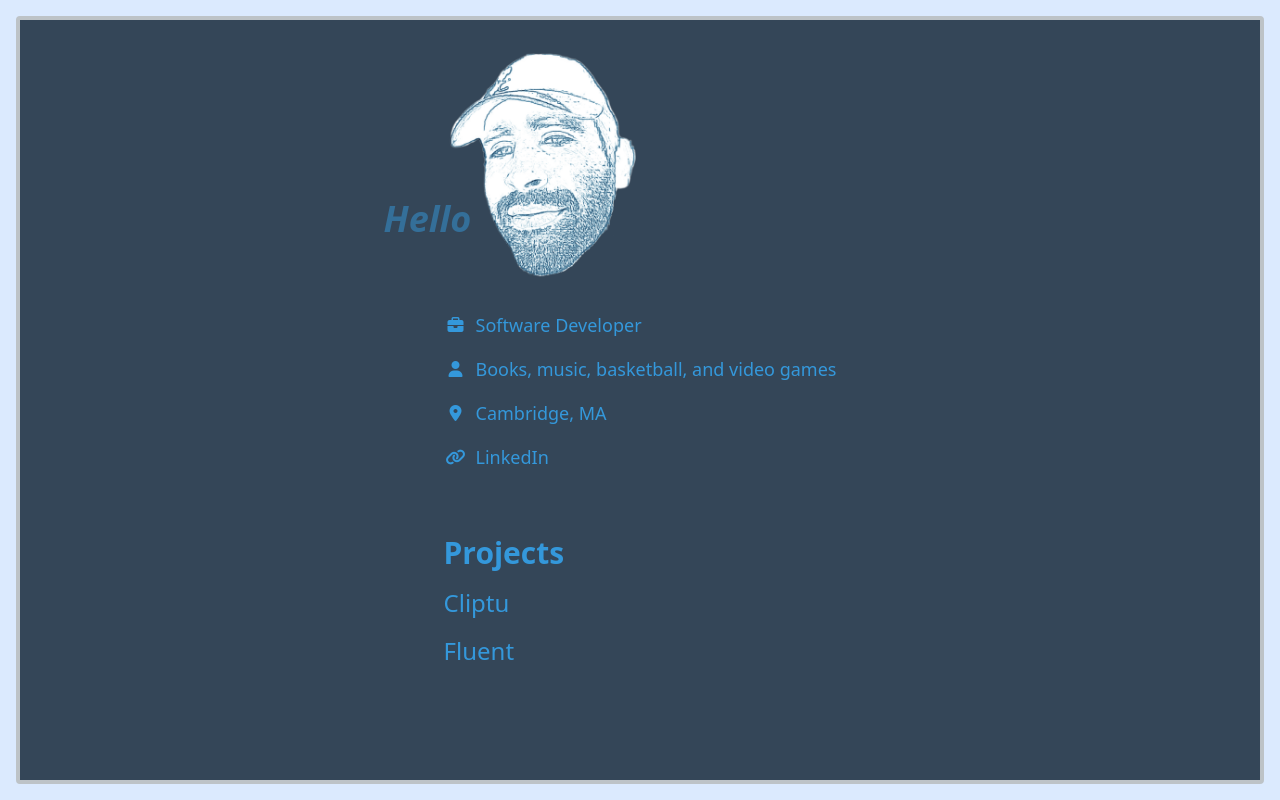
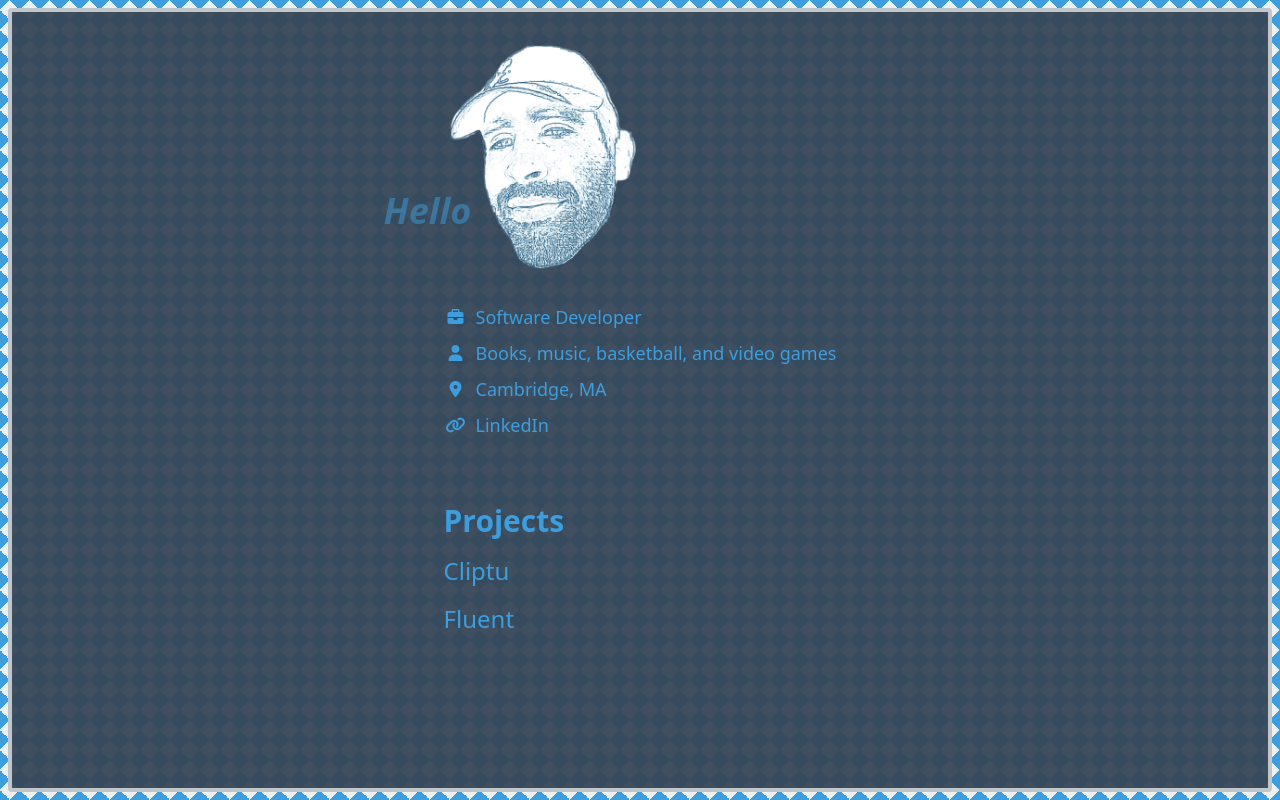
Before and after one commit to adam-zakaria/blog_rewrite, a plain HTML site: page index.html in a window 1280 px wide. Drawn offline with nearby package versions, Linux system fonts and the light colour scheme.

Commit message:
Add bg anim

```diff
--- a/index.html
+++ b/index.html
@@ -9,12 +9,27 @@
     <script src="https://unpkg.com/@heroicons/v2/24/outline"></script>
     <link rel="stylesheet" href="https://cdnjs.cloudflare.com/ajax/libs/font-awesome/6.5.1/css/all.min.css">
     <style>
+      @keyframes moveBackground {
+        0% { background-position: 0% 0%; }
+        50% { background-position: 100% 100%; }
+        100% { background-position: 0% 0%; }
+      }
+      .background {
+        background-image:
+          linear-gradient(135deg, #ECF0F1 25%, transparent 25%),
+          linear-gradient(225deg, #ECF0F1 25%, transparent 25%),
+          linear-gradient(45deg, #ECF0F1 25%, transparent 25%),
+          linear-gradient(315deg, #ECF0F1 25%, #3498DB 25%);
+        background-position: 10px 0, 10px 0, 0 0, 0 0;
+        background-size: 20px 20px;
+        animation: moveBackground 20s ease-in-out infinite;
+      }
     </style>
     <link href="style.css" rel="stylesheet">
   </head>
   <body class="h-screen">
     <!-- Background -->
-    <div class="background bg-blue-100 min-h-screen p-4 h-full">
+    <div class="background bg-[#2c3e50] min-h-screen p-2 h-full opacity-95">
       <!-- Card -->
       <div class="card bg-[#2c3e50] bg-opacity-95 border-4 border-[#bdc3c7] rounded p-8 h-full flex flex-col items-center">
         <!-- Content -->
@@ -27,7 +42,7 @@
               <h1 class="text-4xl font-bold text-[#3498db] absolute bottom-[40px] left-[-60px] italic animate-pulse">Hello</h1>
             </div>
             <!-- About Adam List -->
-            <div class="about-adam-list flex flex-col gap-4 text-[#3498db]">
+            <div class="about-adam-list flex flex-col gap-2 text-[#3498db]">
               <div class="flex items-center gap-2">
                 <i class="fas fa-briefcase w-6 h-6 flex items-center justify-center"></i>
                 <span class="text-lg">Software Developer</span>
@@ -42,7 +57,7 @@
               </div>
               <div class="flex items-center gap-2">
                 <i class="fas fa-link w-6 h-6 flex items-center justify-center"></i>
-                <span class="text-lg">LinkedIn</span>
+                <a href="https://www.linkedin.com/in/adam-zakaria-543847271/" class="text-lg hover:underline" target="_blank">LinkedIn</a>
               </div>
             </div>
           </div>
@@ -55,7 +70,6 @@
           </div>
         </div>
       </div>
-      </div>
-      </body>
-
-      </html>
+    </div>
+  </body>
+</html>
```
